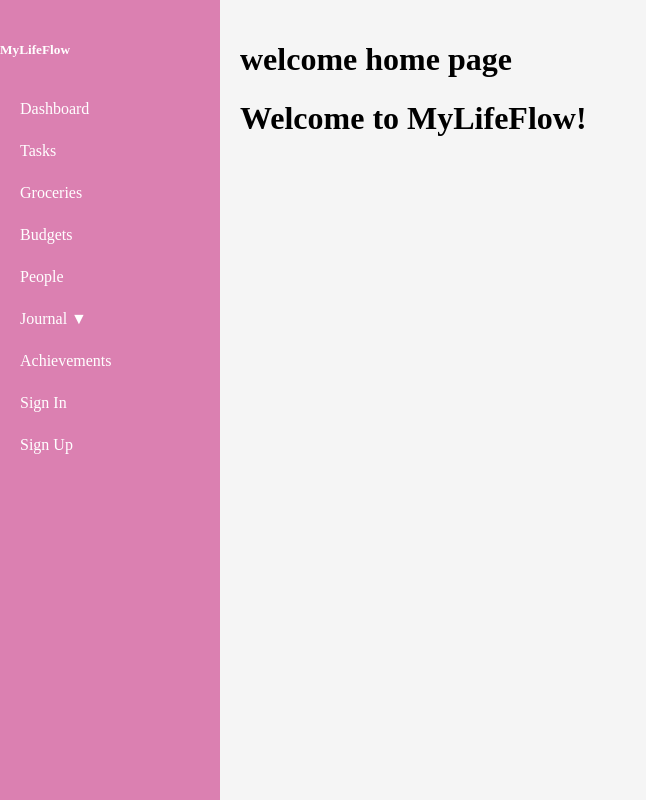
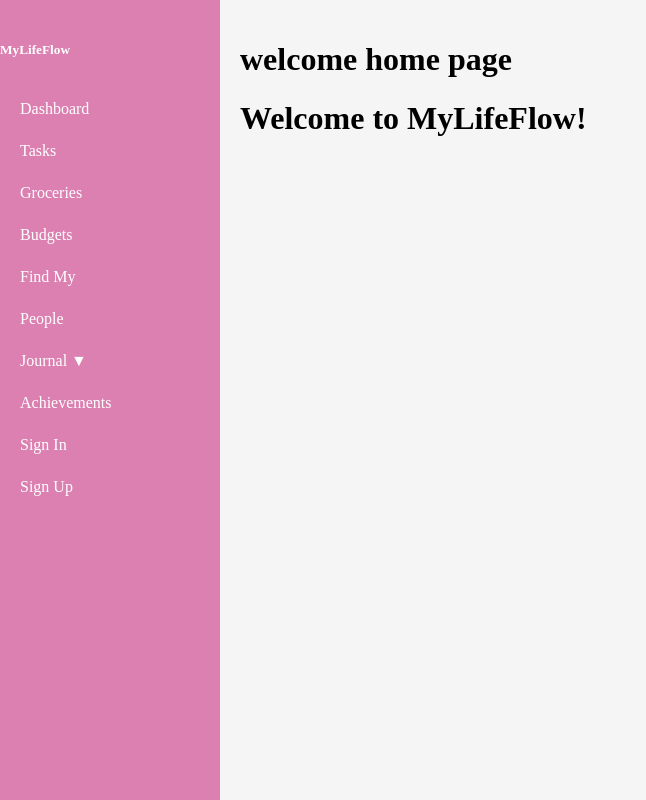
Before and after one commit to ManarSwar97/MyLifeFlow, a Django app: page / in a window 1280 px wide. Shown: the whole page, without its empty margins (0-646 px from the left). Run offline with Django 5.2, Linux system fonts and the light colour scheme.

Commit message:
update sidebar

```diff
--- a/mylifeflow/main_app/templates/base.html
+++ b/mylifeflow/main_app/templates/base.html
@@ -58,6 +58,7 @@
     <a href="{% url 'task_index' %}">Tasks</a>
     <a href="{% url 'grocery_index' %}">Groceries</a>
     <a href="{% url 'budget_list' %}">Budgets</a>
+    <a href="{% url 'item_index' %}">Find My</a>
     <a href="{% url 'person_index' %}">People</a>
 
     <!-- Journal Section -->
```
